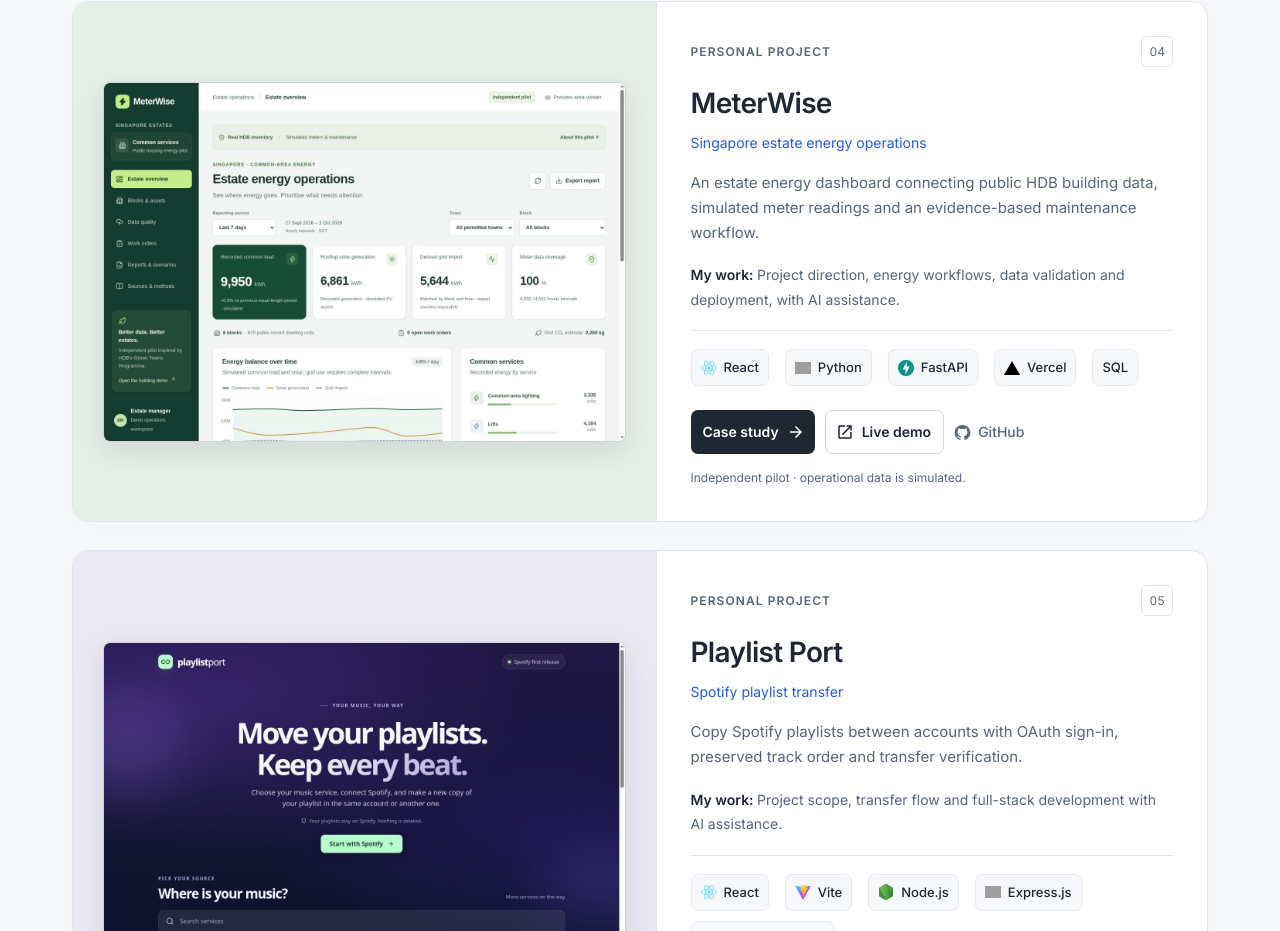
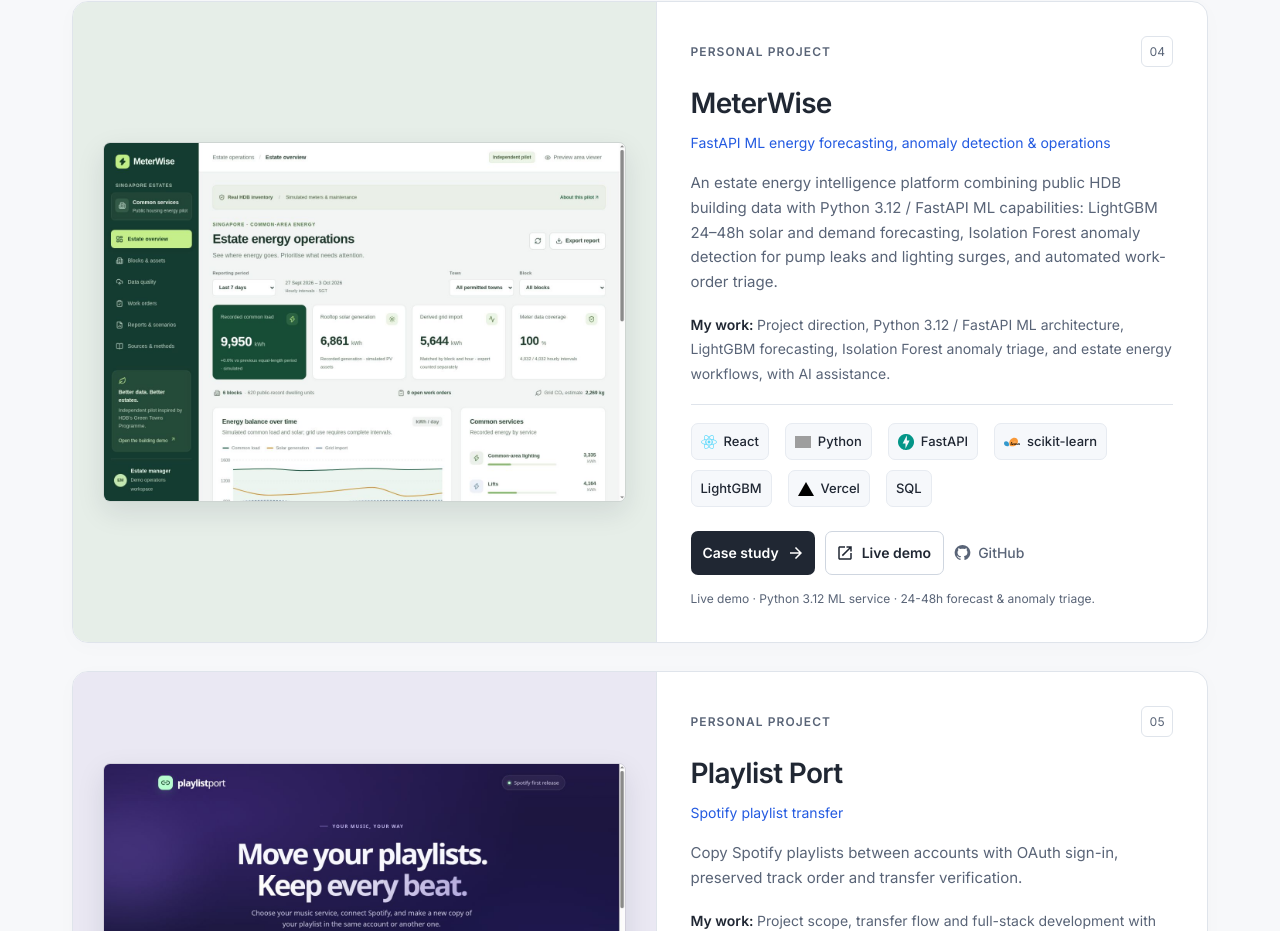
Before and after one commit to TeddyQyuon/TeddyQyuonPortfolio, a React (Vite) app: page / in a window 1280 px wide. Shown: the part 3235-4166 px from the top of the page. Built offline with nearby package versions, Linux system fonts and the light colour scheme; grey boxes are pictures that could not be loaded.

Commit message:
chore: update MeterWise project details to reflect Python ML platform and JS stack

```diff
--- a/src/data/projects.js
+++ b/src/data/projects.js
@@ -459,35 +459,39 @@
     projectGroup: 'personal',
     displayOrder: 3,
     displayName: 'MeterWise',
-    cardSubtitle: 'Singapore estate energy operations',
-    cardSummary: 'An estate energy dashboard connecting public HDB building data, simulated meter readings and an evidence-based maintenance workflow.',
-    cardContribution: 'Project direction, energy workflows, data validation and deployment, with AI assistance.',
-    cardTechnologies: ['React', 'Python', 'FastAPI', 'Vercel', 'SQL'],
-    cardNote: 'Independent pilot · operational data is simulated.',
+    cardSubtitle: 'FastAPI ML energy forecasting, anomaly detection & operations',
+    cardSummary: 'An estate energy intelligence platform combining public HDB building data with Python 3.12 / FastAPI ML capabilities: LightGBM 24–48h solar and demand forecasting, Isolation Forest anomaly detection for pump leaks and lighting surges, and automated work-order triage.',
+    cardContribution: 'Project direction, Python 3.12 / FastAPI ML architecture, LightGBM forecasting, Isolation Forest anomaly triage, and estate energy workflows, with AI assistance.',
+    cardTechnologies: ['React', 'Python', 'FastAPI', 'scikit-learn', 'LightGBM', 'Vercel', 'SQL'],
+    cardNote: 'Live demo · Python 3.12 ML service · 24-48h forecast & anomaly triage.',
     slug: 'meterwise-building-energy-analytics',
-    name: 'MeterWise — Singapore Estate Energy Operations',
-    category: 'Full-Stack',
-    type: 'Independent public-housing pilot',
+    name: 'MeterWise — Singapore Estate Energy Operations & Python ML Platform',
+    category: 'Python / ML & Analytics',
+    type: 'Independent public-housing ML & operations pilot',
     role: 'AI-assisted personal project',
     summary:
-      'A Singapore estate operations pilot that combines real HDB building metadata with simulated common-service energy, solar accounting, CSV repairs and evidence-based maintenance.',
+      'A Singapore estate operations and predictive energy intelligence pilot combining real HDB building metadata with Python 3.12 / FastAPI ML capabilities: 24–48h multi-step demand and solar forecasting with LightGBM, unsupervised anomaly detection with Isolation Forest and contextual residuals (catching water pump leaks and night lighting surges), and automated maintenance work-order triage.',
     problem:
-      'Estate teams need to compare lighting, lift and pump consumption across blocks, account for daytime solar, and follow up on exceptions without treating missing readings as zero usage or unverified alerts as equipment faults.',
+      'Estate facility teams need to predict upcoming lighting, lift and water pump loads, anticipate rooftop solar generation, and detect equipment faults early (like stuck pump float switches or photosensor overrides) without mistaking normal diurnal variance for hardware failures or letting anomalies trigger unverified contractor dispatches.',
     solution:
-      'A React dashboard with a Python/FastAPI backend models six HDB blocks and 24 simulated service meters. Managers filter by town and block, repair missing CSV intervals, match solar and load for each block and hour, and assign inspections through completion and verification. An area-viewer preview is restricted by the server to two Ang Mo Kio blocks. The workflow is informed by public HDB Green Towns and SolarNova materials; it is not an official government project.',
+      'A React dashboard paired with a Python 3.12 / FastAPI ML backend models six HDB blocks and 24 service meters. A multi-step LightGBM forecaster predicts hourly load and solar generation 24 to 48 hours ahead with 90% prediction intervals, calculating derived net grid import and solar export. An Isolation Forest and contextual residual engine monitors telemetry in real time, detecting anomalies with confidence scores and engineering root causes (such as B03 booster pump night cycling at 10.8 kWh or B02 lighting surges at 11.2 kWh), and directly triages them into evidence-based inspection work orders with concurrency protection.',
     dataset:
       'Six real public HDB Property Information records from data.gov.sg cover Ang Mo Kio, Bishan and Tampines, totalling 620 dwelling units. The snapshot records source IDs, licence and retrieval date. All meter installations, electricity readings and maintenance records are simulated. UTC intervals are grouped in Asia/Singapore. S$0.285/kWh is illustrative, and the 0.402 kg CO₂/kWh factor is explicitly the historical EMA 2024 grid factor. No resident details or live agency systems are used.',
     dataPreparation:
-      'Public building metadata is kept separate from simulated operational records. CSV validation checks registered assets, timezone-aware completed hourly intervals, non-negative consumption, the fourteen-day demo window and duplicate meter/timestamp pairs. Missing intervals withhold derived grid, export, cost and carbon estimates. Solar surplus in one block or hour cannot cancel imports elsewhere.',
+      'Public building metadata is kept separate from simulated operational records. Time-series feature engineering extracts harmonic Fourier cyclics (hour/day-of-week sine/cosine), Singapore equatorial solar elevation and temperature proxies, time-series lag features (1h, 2h, 3h, 24h, 48h), rolling statistics (6h, 24h), and block structural metadata. CSV validation checks registered assets, completed intervals, non-negative consumption, the fourteen-day demo window and duplicates. Missing intervals withhold derived grid, export, cost and carbon estimates.',
+    models:
+      'Multi-step tabular gradient boosting (LightGBM with HistGradientBoosting fallback) for 24–48h hourly demand and solar forecasting with 90% prediction intervals (MAE 0.14–0.27 kWh). Unsupervised Isolation Forest (100 estimators, contamination sensitivity 0.01–0.25) coupled with hour-of-day median/IQR baselines and Z-score residuals for domain-specific fault categorization.',
     results:
-      'Version 2.1 runs a Python 3.12/FastAPI backend on Vercel with persistent Turso storage. All 45 pytest cases, Ruff, the frontend TypeScript check and the production build passed; Python and npm audits reported zero known dependency advisories. Tests compare the new API with the original TypeScript responses and verify old cookies, saved data, bounded imports, role restrictions, atomic audit events and competing writes. Production cloud-browser checks confirmed that repaired readings, 100% coverage, import history and a verified work order with its audit timeline survived the Python deployment. The live CSV preview identified duplicates and the area-viewer UI restricted access to two blocks. Eleven production HTTP checks verified repairs, traceable six-block reports, maintenance evidence, stale-write rejection and visitor/area isolation. Real meter hardware, agency authentication and actual emissions reporting remain outside this pilot. The former Node/Express, MySQL and Worker adapters were retired.',
+      'Version 2.2 runs a Python 3.12/FastAPI backend on Vercel with persistent Turso storage and dedicated ML pipelines in backend/ml. Comprehensive pytest test suites, Ruff linting and clean JavaScript Vite production builds pass with zero dependency advisories. Tests verify feature engineering transformations, LightGBM/gradient-boosting training and 24–48h multi-step inference, Isolation Forest anomaly scoring, and FastAPI endpoint contracts (/api/estate/ml/forecast and /api/estate/ml/anomalies). The model achieves 0.14 kWh load MAE and 0.27 kWh solar MAE across 6 blocks, and flags five verified anomaly candidates with diagnostic root causes. Deployed cloud-browser verification confirmed that repaired readings, 100% coverage, import history, ML forecasts, detected anomalies and verified work orders with atomic timelines survive serverless restarts.',
     technologies: [
-      'React', 'TypeScript', 'Vite', 'Tailwind CSS', 'Python', 'FastAPI',
-      'SQL', 'SQLite', 'Vercel', 'Turso / libSQL', 'pytest',
+      'React', 'JavaScript', 'Vite', 'Tailwind CSS', 'Python', 'FastAPI',
+      'scikit-learn', 'LightGBM', 'SQL', 'SQLite', 'Vercel', 'Turso / libSQL', 'pytest',
     ],
     features: [
-      'Real HDB public inventory: six blocks, three towns and 620 dwelling units',
-      'Simulated lighting, lift, water-pump and solar assets with per-block hourly energy balance',
+      'Python 3.12 / FastAPI ML service with 24–48h ahead energy demand & rooftop solar generation forecasting (LightGBM)',
+      'Unsupervised Isolation Forest & contextual residual anomaly detector identifying pump leaks and lighting surges',
+      'Automated work-order triage converting ML anomaly telemetry into assigned maintenance workflows with root-cause diagnostics',
+      'Real HDB public inventory: six blocks, three towns and 620 dwelling units with per-block hourly energy balance',
       'Missing-data safeguards, CSV gap repairs, duplicate handling and persistent import history',
       'Assigned inspection workflow with evidence, verification and concurrent-update protection',
       'Server-enforced area views and separate visitor workspaces',
@@ -495,17 +499,18 @@
       'Accessible chart tables, keyboard-operable dialogs and responsive navigation',
     ],
     myContribution:
-      'I selected the project and directed its expansion from a building dashboard into a Singapore public-housing operations pilot. I built and validated the workflows with AI assistance, researched public government sources, and used automated and cloud-browser checks. This is an independent portfolio project, not commissioned work for HDB or a Town Council.',
+      'I selected the project and directed its expansion from a building dashboard into a Singapore public-housing operations and Python ML analytics platform. I built and validated the ML forecasting models, anomaly detection heuristics, automated triage and estate workflows with AI assistance, and verified the deployment with automated test suites. This is an independent portfolio project, not commissioned work for HDB or a Town Council.',
     architecture: [
-      'React + Vite dashboard; TypeScript is used for the frontend only',
-      'Python 3.12 + FastAPI REST API with workspace/area controls and version-checked audit events',
+      'React (JavaScript) + Vite dashboard with interactive Recharts forecast curves and anomaly triage panels',
+      'Python 3.12 + FastAPI REST API with modular ML pipeline (features, LightGBM forecasting, Isolation Forest anomalies)',
+      'Pydantic v2 schemas for typed forecast and anomaly request/response contracts',
       'Vercel Python ASGI function + persistent Turso/libSQL HTTPS storage',
       'Python SQLite development adapter, idempotent SQL migrations and pytest contract/security checks',
     ],
     challenges:
-      'Distinguishing real public inventory from simulated equipment, matching solar and load without netting unrelated intervals, withholding incomplete estimates, and preventing competing maintenance updates from creating false audit evidence.',
+      'Distinguishing real public inventory from simulated equipment, multi-step rolling forecasting without data leakage, balancing Isolation Forest sensitivity against false alarms, matching solar and load without netting unrelated intervals, and preventing competing maintenance updates from creating false audit evidence.',
     learnings:
-      'How energy accounting, source provenance, data quality, area permissions and maintenance evidence fit into an estate operations workflow, and how to validate deployment behaviour without claiming real government integration.',
+      'How energy forecasting, anomaly detection, automated facilities triage, source provenance, data quality, area permissions and maintenance evidence fit into an estate operations workflow, and how to validate ML deployment behaviour without claiming real government integration.',
     screenshots: [
       {
         src: meterwiseOverview,
```
Also changed, not shown: 1 other file (tests, documents, lock files or other folders).
